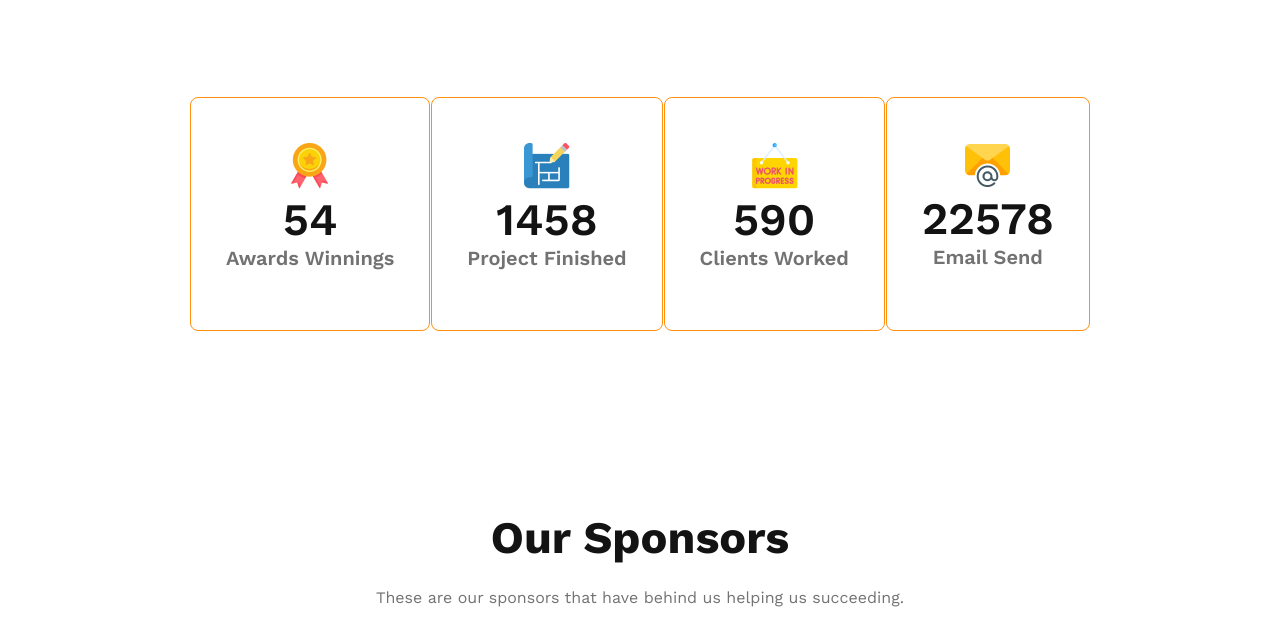
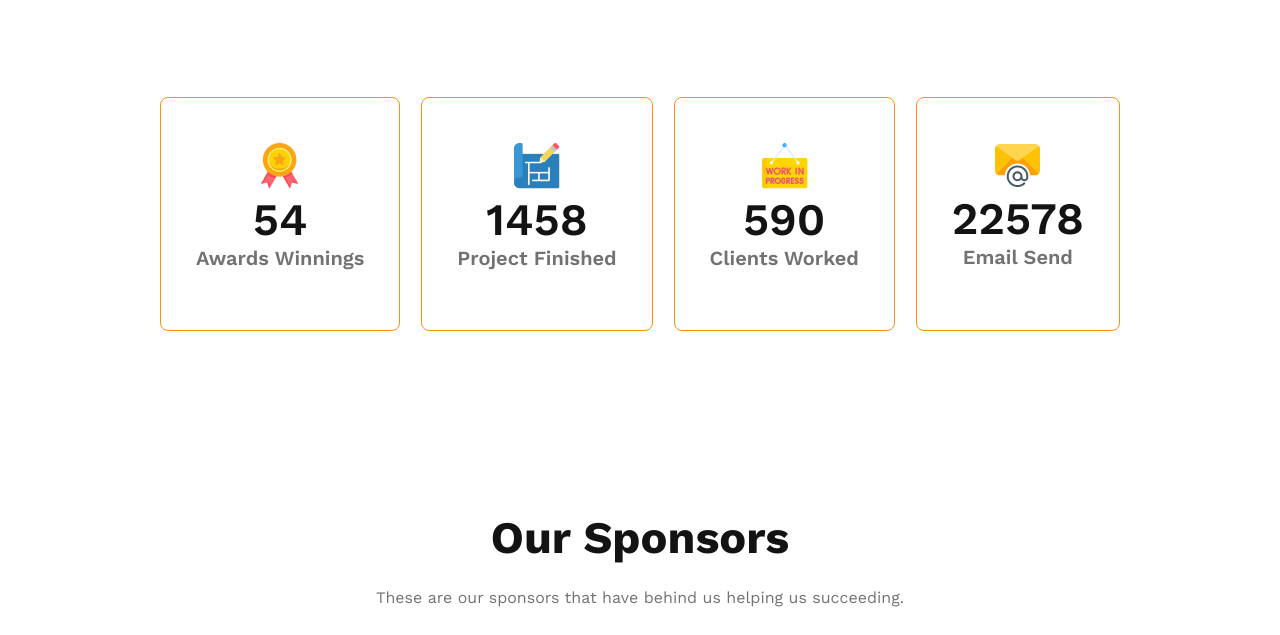
Before and after one commit to md-alamin/architects, a plain HTML site: page index.html in a window 1280 px wide. Shown: the part 2988-3623 px from the top of the page. Drawn offline with nearby package versions, Linux system fonts and the light colour scheme.

Commit message:
final push

```diff
--- a/styles/style.css
+++ b/styles/style.css
@@ -251,7 +251,7 @@ header a {
 }
 
 .facts-items {
-    margin: 100px 50px 0;
+    margin: 100px 20px 0;
     display: flex;
     justify-content: space-between;
     text-align: center;
@@ -403,6 +403,7 @@ header a {
         align-items: center;
         flex-direction: column;
         justify-content: center;
+        gap: 20px;
     }
 
     .logo {
```
